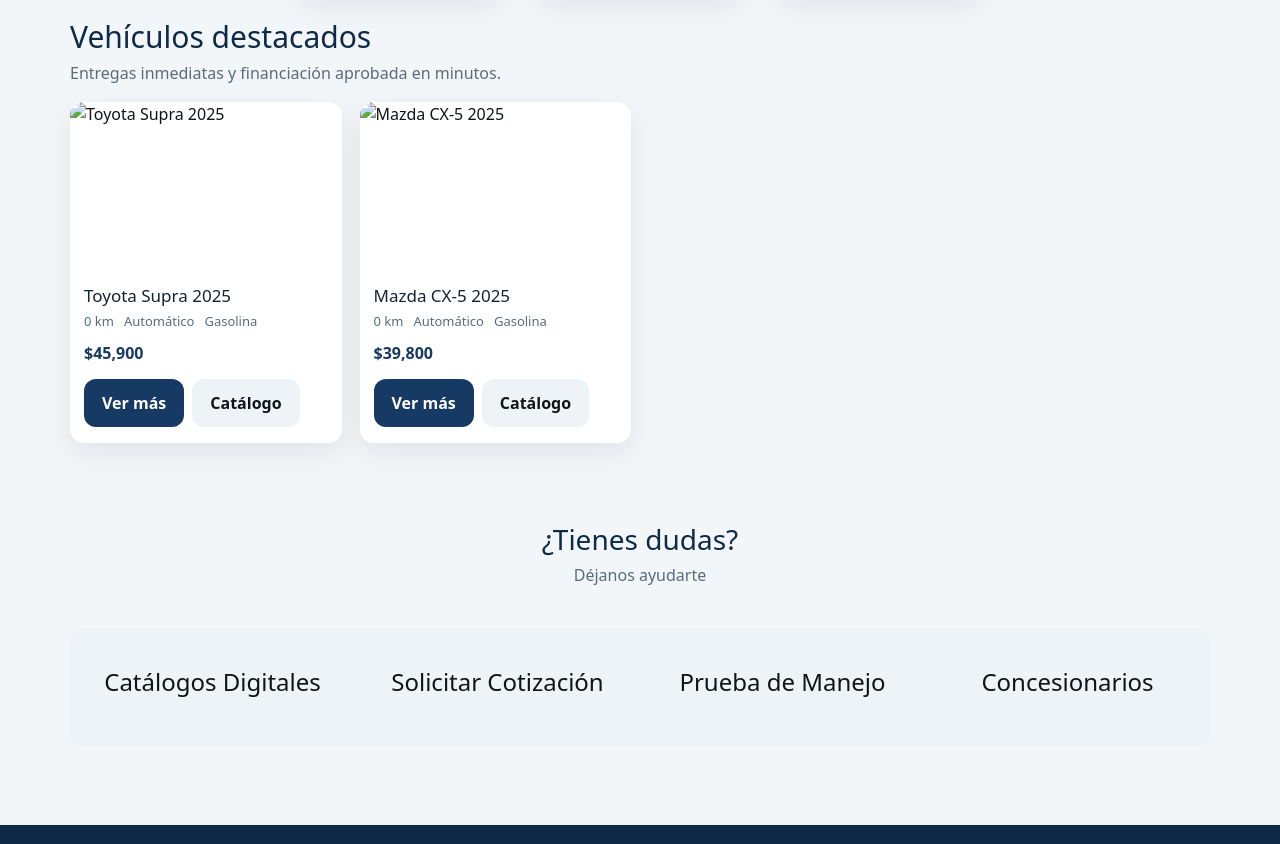
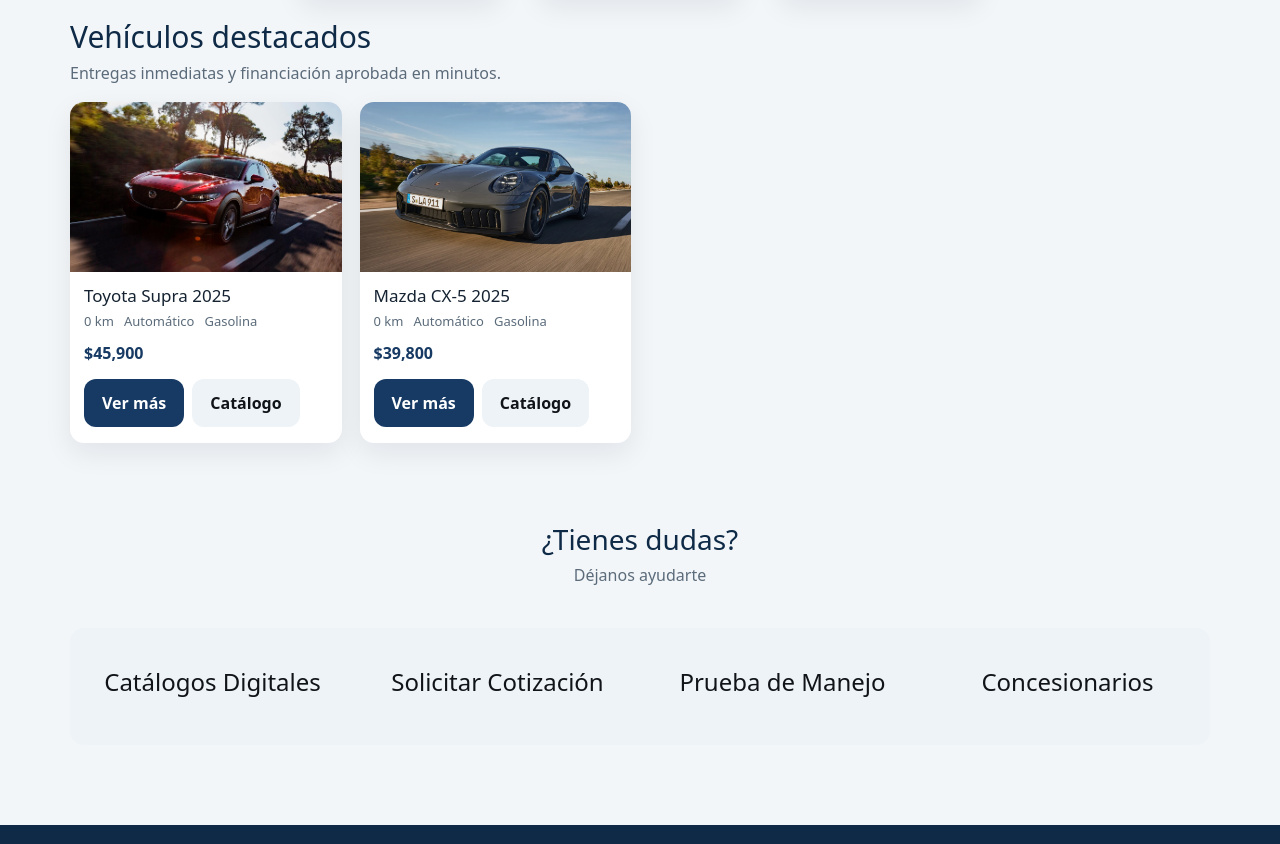
Before and after one commit to AndresM777/KaibaCorp, a plain HTML site: page portada.html in a window 1280 px wide. Shown: the part 863-1707 px from the top of the page. Drawn offline with nearby package versions, Linux system fonts and the light colour scheme.

Commit message:
Portada con imag

```diff
--- a/portada.html
+++ b/portada.html
@@ -83,7 +83,7 @@
 
     <div class="vehicle-grid">
         <article class="vehicle-card">
-            <img class="vehicle-card__img" src="img/card1.jpg" alt="Toyota Supra 2025">
+            <img class="vehicle-card__img" src="img/3mazda.jpg" alt="Toyota Supra 2025">
             <div class="vehicle-card__body">
                 <h3 class="vehicle-card__title">Toyota Supra 2025</h3>
                 <ul class="vehicle-card__meta"><li>0 km</li><li>Automático</li><li>Gasolina</li></ul>
@@ -96,7 +96,7 @@
         </article>
 
         <article class="vehicle-card">
-            <img class="vehicle-card__img" src="img/card2.jpg" alt="Mazda CX-5 2025">
+            <img class="vehicle-card__img" src="img/3porsche.jpg" alt="Mazda CX-5 2025">
             <div class="vehicle-card__body">
                 <h3 class="vehicle-card__title">Mazda CX-5 2025</h3>
                 <ul class="vehicle-card__meta"><li>0 km</li><li>Automático</li><li>Gasolina</li></ul>
```
Also changed, not shown: img/3mazda.jpg (added), img/3porsche.jpg (added), img/3toyota.jpg (added).
